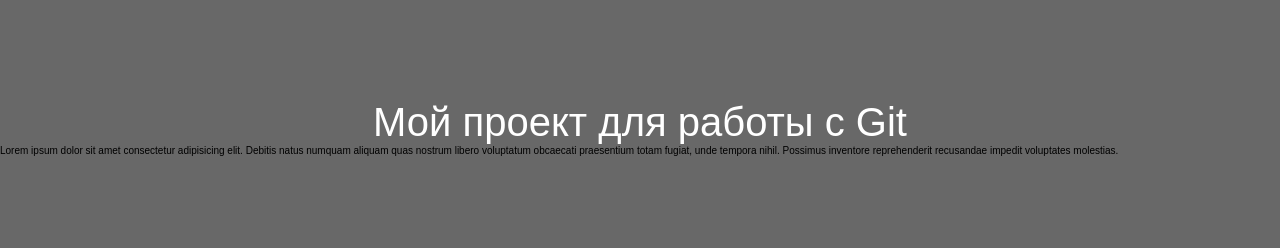
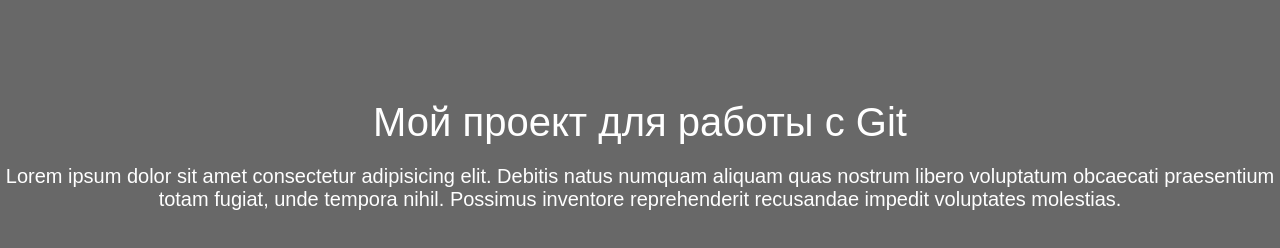
Before and after one commit to Maximovix/Test, a plain HTML site: page index.html in a window 1280 px wide. Drawn offline with Linux system fonts and the light colour scheme.

Commit message:
Style changed

```diff
--- a/style.css
+++ b/style.css
@@ -24,3 +24,11 @@ html {
 	font-size: 4rem;
 	color: #fff;
 }
+
+.text {
+	text-align: center;
+	font-size: 2rem;
+	color: #fff;
+
+	margin-top: 2rem;
+}
```
